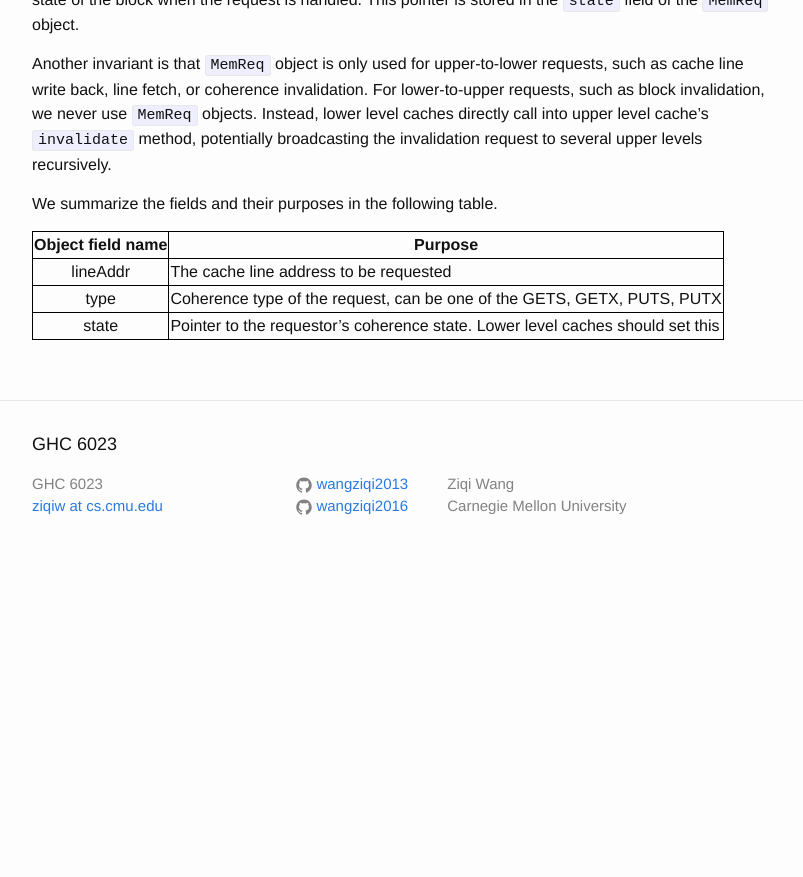
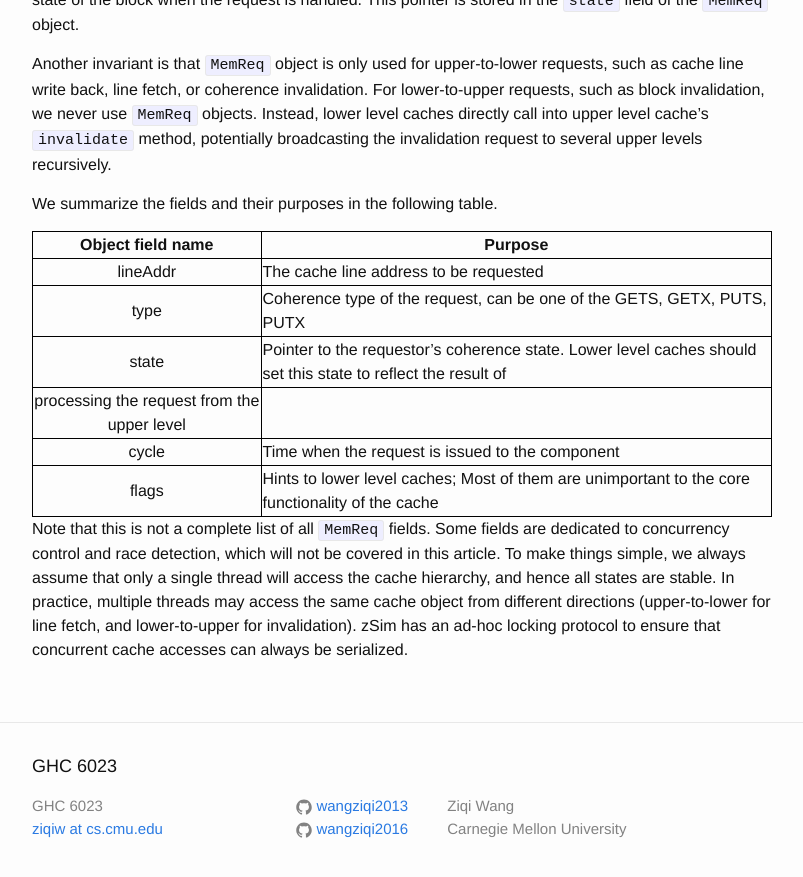
Before and after one commit to wangziqi2013/wangziqi2013.github.io, a Jekyll site: the page built from _posts/2019-12-24-understand-zsim-cc-sim.markdown, in a window 1280 px wide and 900 px high, scrolled down 2354 px. Shown: the top 877 px of the window, without its empty margins (238-1041 px from the left). Built offline with Jekyll 4.4.1, drawn with Linux system fonts in a browser that asks for light colours; before the commit the page ends 2932 px from its top, so only the background shows below that.

Commit message:
Adding note

```diff
--- a/_posts/2019-12-24-understand-zsim-cc-sim.markdown
+++ b/_posts/2019-12-24-understand-zsim-cc-sim.markdown
@@ -98,5 +98,14 @@ We summarize the fields and their purposes in the following table.
 |:--------------:|-----------|
 | lineAddr | The cache line address to be requested |
 | type | Coherence type of the request, can be one of the GETS, GETX, PUTS, PUTX |
-| state | Pointer to the requestor's coherence state. Lower level caches should set this
+| state | Pointer to the requestor's coherence state. Lower level caches should set this state to reflect the result of
+processing the request from the upper level |
+| cycle | Time when the request is issued to the component |
+| flags | Hints to lower level caches; Most of them are unimportant to the core functionality of the cache |
 {:.mbtablestyle}
+
+Note that this is not a complete list of all `MemReq` fields. Some fields are dedicated to concurrency control and race
+detection, which will not be covered in this article. To make things simple, we always assume that only a single thread
+will access the cache hierarchy, and hence all states are stable. In practice, multiple threads may access the same
+cache object from different directions (upper-to-lower for line fetch, and lower-to-upper for invalidation). zSim has an
+ad-hoc locking protocol to ensure that concurrent cache accesses can always be serialized.
```
